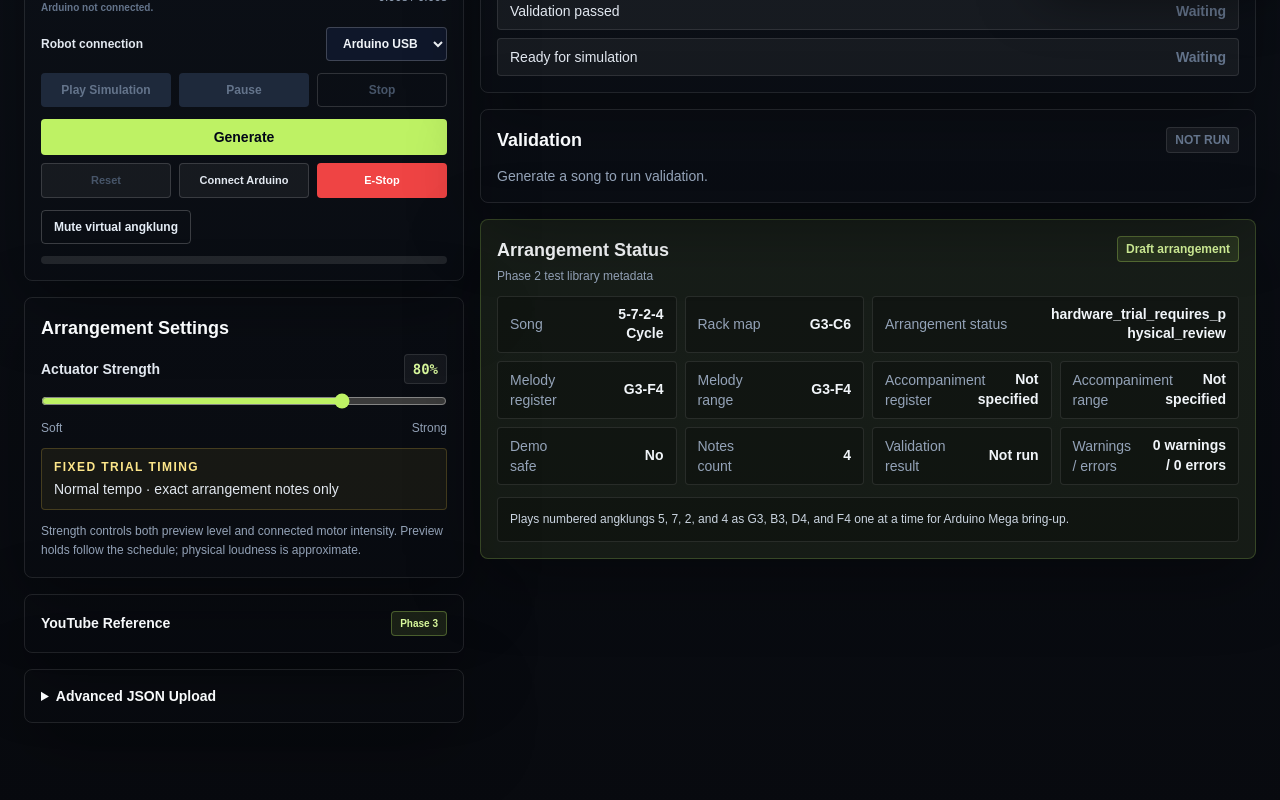
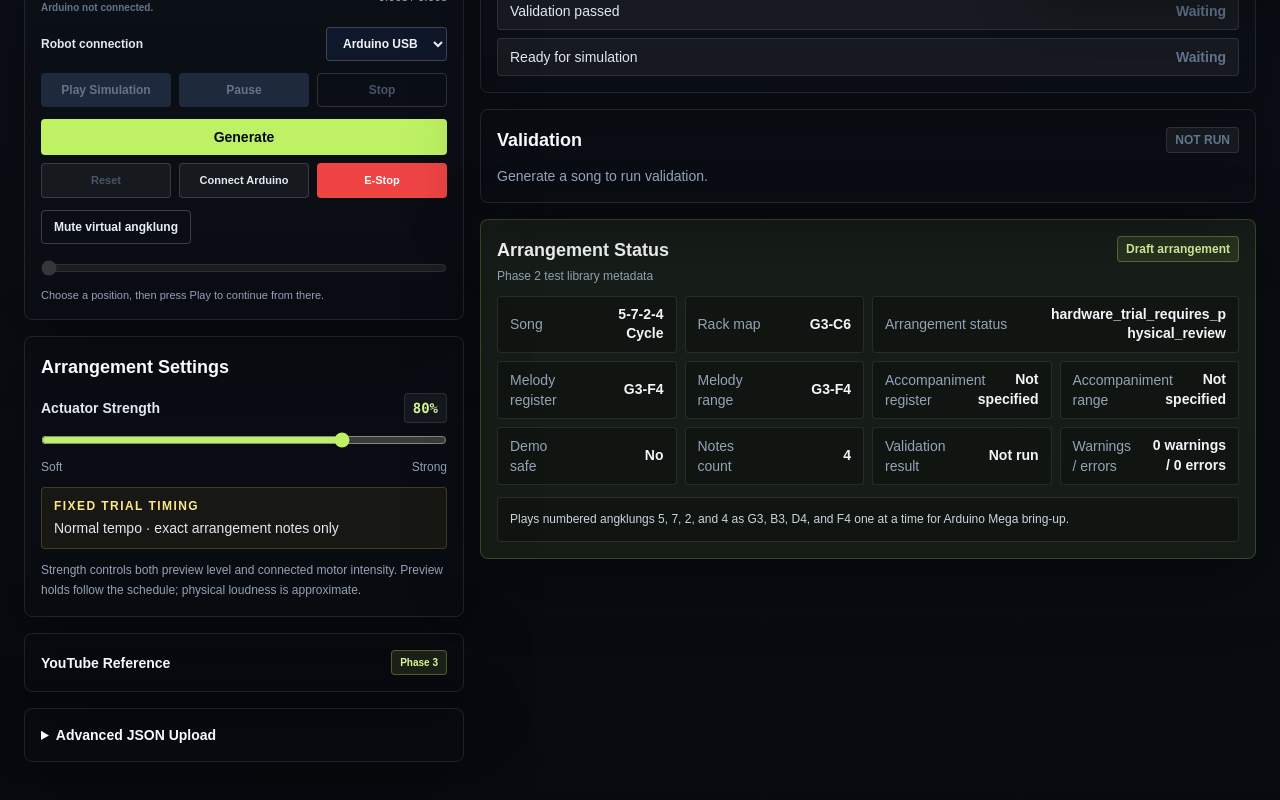
Before and after one commit to varo-wah/wro-angklung-ai-player, a Next.js app in the folder frontend/: page /control in a window 1280 px wide. Shown: the part 814-1614 px from the top of the page. Built offline with nearby package versions, Linux system fonts and the light colour scheme.

Commit message:
Add seekable song playback timeline and remote seek command

```diff
--- a/frontend/src/app/control/page.tsx
+++ b/frontend/src/app/control/page.tsx
@@ -359,6 +359,7 @@ function SongSourcePanel() {
         onConnectArduino={system.connectArduino}
         onDisconnectArduino={system.disconnectArduino}
         onGenerate={system.generateBuiltInSchedule}
+        onSeek={system.seekPlayback}
         onPause={system.pausePlayback}
         onPlay={system.playSchedule}
         onReset={system.resetPlayback}
--- a/frontend/src/components/AngklungSystemProvider.tsx
+++ b/frontend/src/components/AngklungSystemProvider.tsx
@@ -119,6 +119,7 @@ type AngklungSystemContextValue = {
   generateBuiltInSchedule: () => void;
   loadSchedule: (fileText: string, uploadedFileName: string) => void;
   pausePlayback: () => void;
+  seekPlayback: (seconds: number) => void;
   playSchedule: () => Promise<boolean>;
   prepareUserModeAudio: () => Promise<boolean>;
   previewMuted: boolean;
@@ -331,6 +332,7 @@ export function AngklungSystemProvider({ children }: { children: ReactNode }) {
         const started = await playSchedule();
         return { ok: started, value: started, ...(started ? {} : { error: "Playback could not start on the Mac. Generate a valid song and check USB." }) };
       }
+      case "seek": seekPlayback(action.seconds); await sendArduinoAllOff(); break;
       case "pause": pausePlayback(); await sendArduinoAllOff(); break;
       case "stop": stopPlayback(); await sendArduinoAllOff(); break;
       case "estop": emergencyStopPlayback(); await sendArduinoDisarm(); break;
@@ -1354,6 +1356,13 @@ export function AngklungSystemProvider({ children }: { children: ReactNode }) {
     void sendArduinoAllOff();
   }
 
+  function seekPlayback(seconds: number) {
+    if (!schedule || !Number.isFinite(seconds)) return;
+    stopPlayback();
+    setElapsedSeconds(Math.max(0, Math.min(seconds, schedule.timing.total_duration_seconds)));
+    setPlaybackState("paused");
+  }
+
   function resetPlayback() {
     stopPlayback();
     setPlaybackState("idle");
@@ -1474,6 +1483,7 @@ export function AngklungSystemProvider({ children }: { children: ReactNode }) {
     disconnectArduino: async () => { if (routesToMac()) { setErrors(["Disconnect the robot in the Mac controller tab."]); return; } await disconnectArduino(); },
     generateBuiltInSchedule: () => routesToMac() ? remoteAction({ type: "generate" }) : generateBuiltInSchedule(),
     loadSchedule: (text, name) => { if (routesToMac()) { setErrors(["Upload arrangements on the Mac controller."]); return; } loadSchedule(text, name); },
+    seekPlayback: (seconds) => { if (routesToMac()) remoteAction({ type: "seek", seconds }); else { robotSession.cancelQueued(); seekPlayback(seconds); } },
     pausePlayback: () => { if (routesToMac()) remoteAction({ type: "pause" }); else { robotSession.cancelQueued(); pausePlayback(); } },
     playSchedule: async () => { try { return routesToMac() ? (await remoteCommand({ type: "play" })).result.value === true : await playSchedule(); } catch { return false; } },
     previewMuted,
--- a/frontend/src/components/PlaybackControls.tsx
+++ b/frontend/src/components/PlaybackControls.tsx
@@ -21,6 +21,7 @@ type PlaybackControlsProps = {
   totalDurationSeconds: number;
   onPlay: () => void;
   onPause: () => void;
+  onSeek: (seconds: number) => void;
   onStop: () => void;
   onReset: () => void;
   onEmergencyStop?: () => void;
@@ -43,6 +44,7 @@ export function PlaybackControls({
   totalDurationSeconds,
   onPlay,
   onPause,
+  onSeek,
   onStop,
   onReset,
   onEmergencyStop,
@@ -51,7 +53,11 @@ export function PlaybackControls({
   onGenerate,
   embedded = false,
 }: PlaybackControlsProps) {
-  const progress = totalDurationSeconds > 0 ? Math.min((elapsedSeconds / totalDurationSeconds) * 100, 100) : 0;
+  const [seekDraft, setSeekDraft] = useState<number | null>(null);
+  function commitSeek(seconds: number) {
+    setSeekDraft(null);
+    onSeek(seconds);
+  }
   const arduinoConnected = arduinoConnection.status === "connected";
   const [connectionError, setConnectionError] = useState<string | null>(null);
   const connectionLabel = transportMode === "esp32" ? "ESP32" : "Arduino";
@@ -78,7 +84,7 @@ export function PlaybackControls({
           </p>
         </div>
         <div className="text-xs font-medium text-slate-400">
-          {elapsedSeconds.toFixed(2)}s / {totalDurationSeconds.toFixed(2)}s
+          {(seekDraft ?? elapsedSeconds).toFixed(2)}s / {totalDurationSeconds.toFixed(2)}s
         </div>
       </div>
       {onTransportChange && <div className="mb-3">
@@ -143,8 +149,18 @@ export function PlaybackControls({
           {previewMuted ? "Unmute virtual angklung" : "Mute virtual angklung"}
         </button>
       )}
-      <div className="mt-3 h-2 overflow-hidden rounded bg-white/10">
-        <div className="h-full bg-lime-300 transition-[width]" style={{ width: `${progress}%` }} />
+      <div className="mt-3">
+        <input type="range" aria-label="Playback position" min={0} max={totalDurationSeconds || 0} step={0.1}
+          disabled={disabled || totalDurationSeconds <= 0}
+          value={Math.min(seekDraft ?? elapsedSeconds, totalDurationSeconds)}
+          aria-valuetext={`${(seekDraft ?? elapsedSeconds).toFixed(1)} seconds of ${totalDurationSeconds.toFixed(1)} seconds`}
+          className="h-6 w-full cursor-pointer accent-lime-300 disabled:opacity-40"
+          onChange={event => setSeekDraft(Number(event.target.value))}
+          onPointerUp={event => commitSeek(Number(event.currentTarget.value))}
+          onPointerCancel={() => setSeekDraft(null)}
+          onKeyUp={event => { if (["ArrowLeft", "ArrowRight", "ArrowUp", "ArrowDown", "Home", "End", "PageUp", "PageDown"].includes(event.key)) commitSeek(Number(event.currentTarget.value)); }}
+          onBlur={event => { if (seekDraft !== null) commitSeek(Number(event.currentTarget.value)); }} />
+        <p className="text-[11px] text-slate-400">Choose a position, then press Play to continue from there.</p>
       </div>
     </>
   );
--- a/frontend/src/lib/robotSession.ts
+++ b/frontend/src/lib/robotSession.ts
@@ -2,6 +2,7 @@ import type { ArduinoConnectionState } from "./arduinoSerial";
 import type { SyncedSystemSnapshot } from "./systemSync";
 
 export type RobotAction =
+  | { type: "seek"; seconds: number }
   | { type: "settings"; settings: { strength: number; tempo: "normal" | "slower"; mode: "melody" | "harmony" } }
   | { type: "request"; text: string; language: "en" | "id" }
   | { type: "select"; songId: string }
@@ -28,11 +29,12 @@ export const OFFLINE_ROBOT: RobotStatus = {
 export const HOST_LEASE_MS = 5000;
 export const COMMAND_QUEUE_MS = 8000;
 export const COMMAND_RUN_MS = 65000;
-export const isInterrupt = (action: RobotAction) => ["stop", "estop", "pause", "reset", "cancel"].includes(action.type);
+export const isInterrupt = (action: RobotAction) => ["stop", "estop", "pause", "reset", "cancel", "seek"].includes(action.type);
 
 export function parseRobotAction(value: unknown): RobotAction {
   if (!value || typeof value !== "object") throw new Error("Invalid command.");
   const a = value as Record<string, unknown>;
+  if (a.type === "seek" && typeof a.seconds === "number" && Number.isFinite(a.seconds) && a.seconds >= 0) return { type: "seek", seconds: a.seconds };
   if (a.type === "request" && typeof a.text === "string" && a.text.trim().length > 0 && a.text.length <= 2000 && (a.language === "en" || a.language === "id")) {
     return { type: "request", text: a.text.trim(), language: a.language };
   }
```
Also changed, not shown: 1 other file (tests, documents, lock files or other folders).
